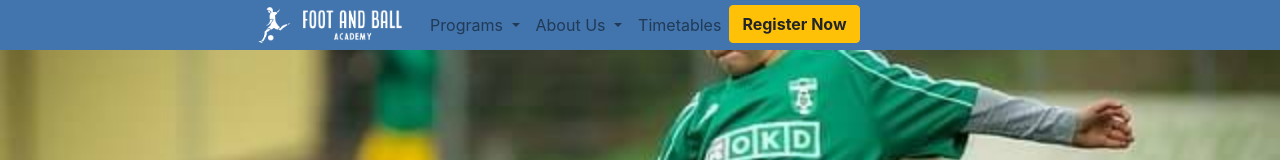
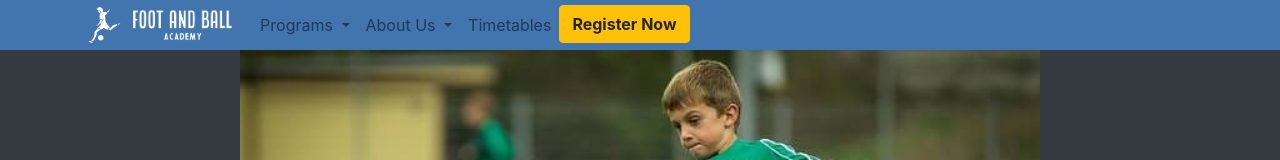
Before and after one commit to natbutter/footandball, a plain HTML site: page index.html in a window 1280 px wide. Shown: the top 160 px of the page. Drawn offline with Linux system fonts and the light colour scheme.

Commit message:
Update main.css
still fiddling.

```diff
--- a/css/main.css
+++ b/css/main.css
@@ -18,9 +18,9 @@ body{
 .carousel-item{
 	height: 500px;
 }
-.container {
+.carousel-inner {
     max-width: 800px; /* Adjust this value as needed */
-    margin: 0 auto;   /* Center the container */
+    margin: 0 auto;   /* Center the carousel */
 }
 .crs-img-1{
 	background: url('../img/term_enrollment_website_carousel.png');
```
